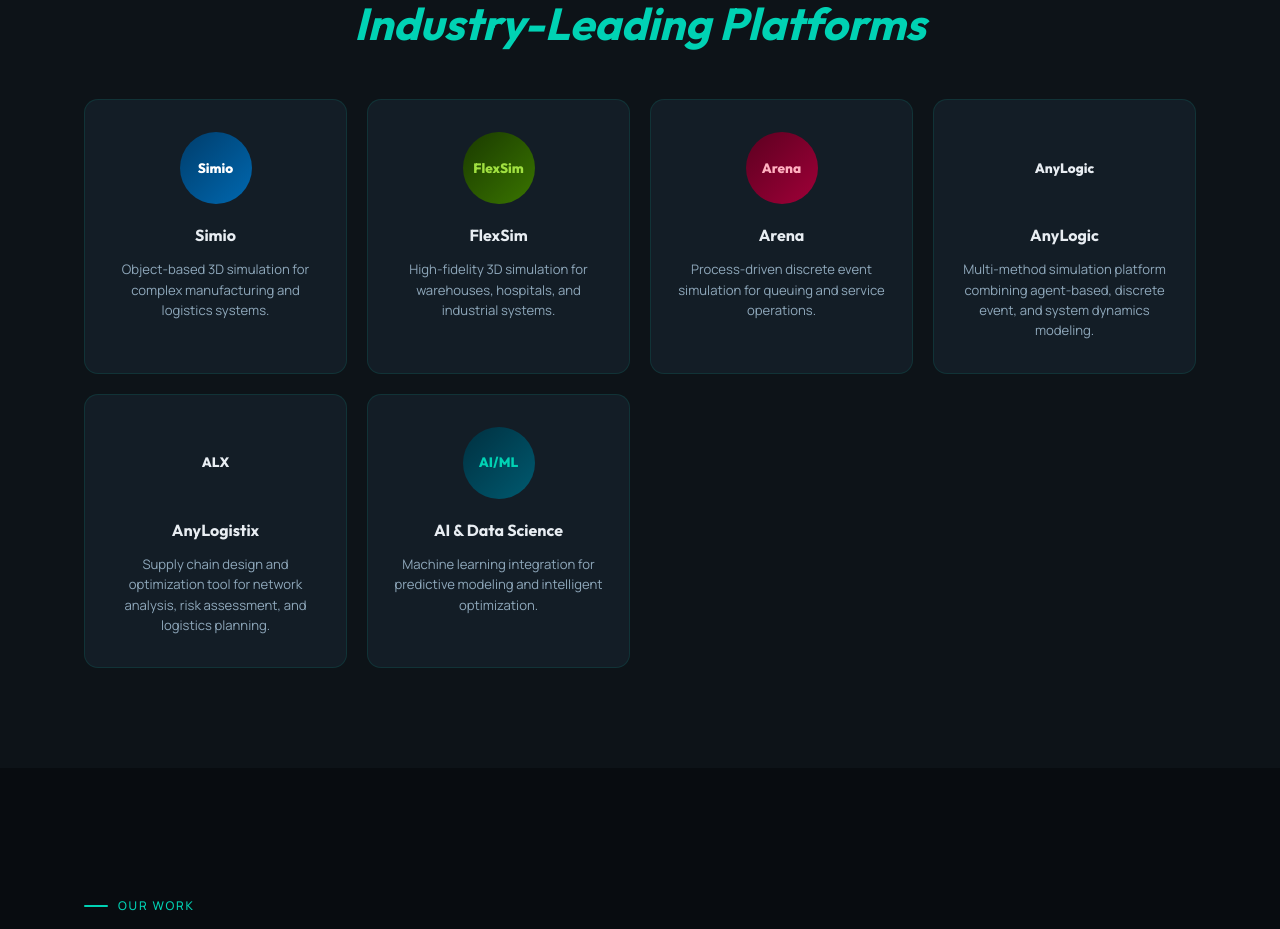
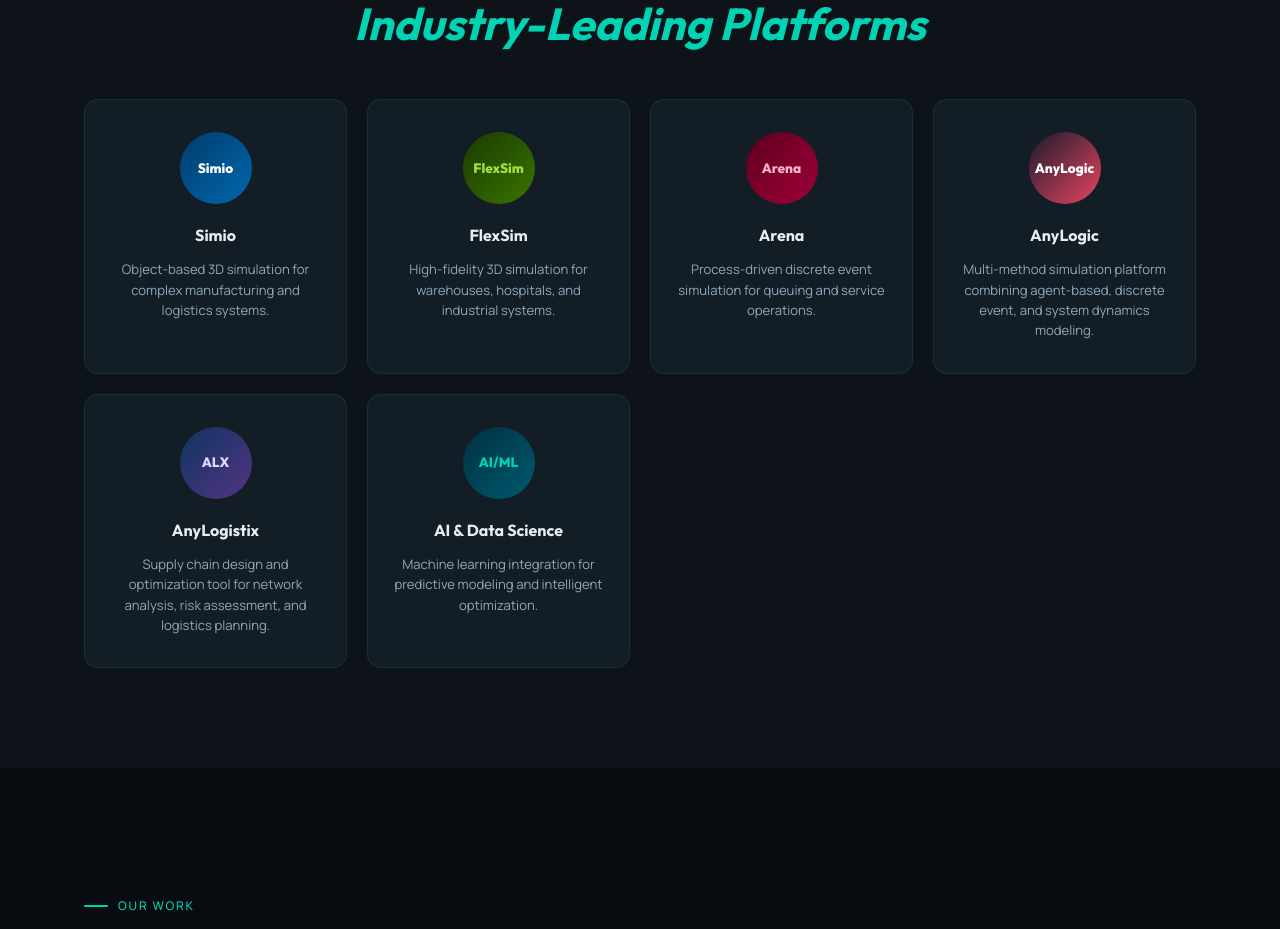
Before and after one commit to killerlegacy/simulatic_axis_next, a Next.js app: page / in a window 1280 px wide. Shown: the part 3440-4369 px from the top of the page. Built offline with nearby package versions, Linux system fonts and the light colour scheme.

Commit message:
Update globals.css

```diff
--- a/app/globals.css
+++ b/app/globals.css
@@ -314,6 +314,8 @@
 .tool-logo.flexsim { background: linear-gradient(135deg,#1a3a00,#3a7500); color: #a0e040; }
 .tool-logo.arena { background: linear-gradient(135deg,#5c0020,#a00038); color: #ffb0c0; }
 .tool-logo.ai { background: linear-gradient(135deg,#003040,#005a70); color: var(--accent); }
+.tool-logo.anylogic { background: linear-gradient(135deg,#1a1a2e,#e94560); color: #fff; }
+.tool-logo.anylogistix { background: linear-gradient(135deg,#0f3460,#533483); color: #e0d7ff; }
 .tool-card h4 { font-family: 'Outfit', sans-serif; font-size: 1rem; font-weight: 700; color: var(--text); margin-bottom: 10px; }
 .tool-card p { font-size: 0.82rem; color: var(--text2); line-height: 1.55; }
 
```
